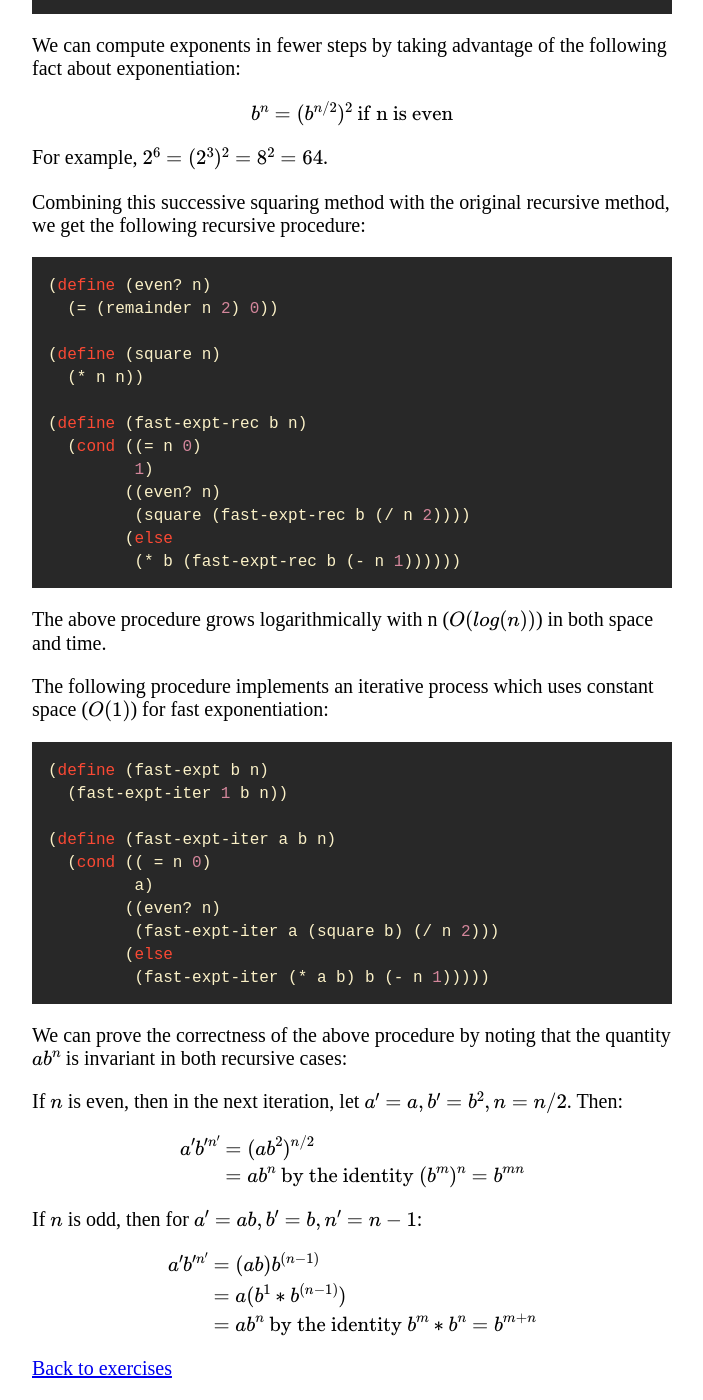
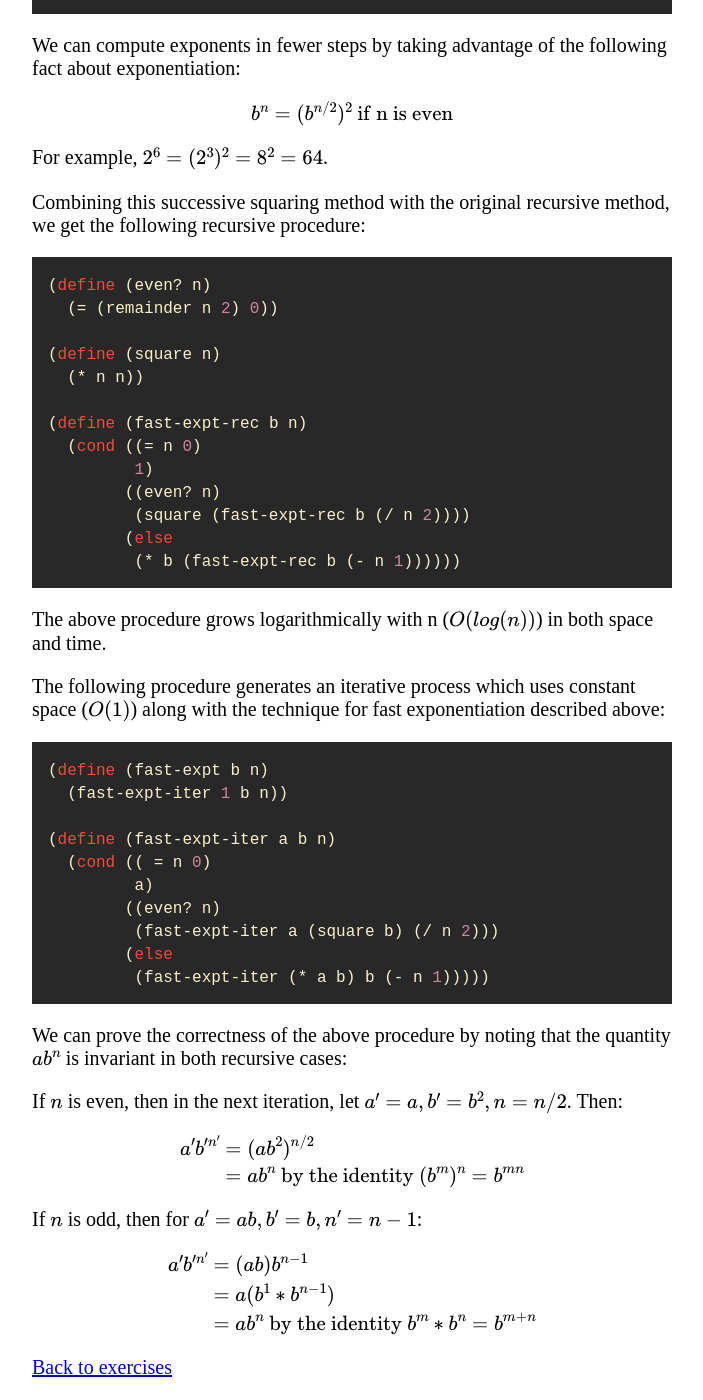
Before and after one commit to jgwillard/jgwillard.github.io, a Jekyll site: the page built from _sicp_exercises/1_16.md, in a window 1280 px wide and 1400 px high, scrolled down 763 px. Shown: the whole window, without its empty margins (288-991 px from the left). Built offline with Jekyll 4.4.1, drawn with Linux system fonts in a browser that asks for light colours; formulas are drawn with MathJax 3; some of the changed text lies outside the part shown.

Commit message:
corrections

````diff
--- a/_sicp_exercises/1_16.md
+++ b/_sicp_exercises/1_16.md
@@ -4,7 +4,7 @@ layout: sicp
 has_math: true
 ---
 
-The following procedure implements a linear recursive for computing $$b^n$$:
+The following procedure generates a linear recursive process for computing $$b^n$$:
 
 ```scheme
 (define (expt-rec b n)
@@ -64,7 +64,7 @@ Combining this successive squaring method with the original recursive method, we
 
 The above procedure grows logarithmically with n ($$O(log (n))$$) in both space and time.
 
-The following procedure implements an iterative process which uses constant space ($$O(1)$$) for fast exponentiation:
+The following procedure generates an iterative process which uses constant space ($$O(1)$$) along with the technique for fast exponentiation described above:
 
 ```scheme
 (define (fast-expt b n)
@@ -94,8 +94,8 @@ If $$n$$ is odd, then for $$a'=ab, b'=b, n'=n-1$$:
 
 $$
 \begin{align*}
-a'b'^{n'} &= (ab)b^{(n-1)} \\
-          &= a(b^1 * b^{(n-1)}) \\
+a'b'^{n'} &= (ab)b^{n-1} \\
+          &= a(b^1 * b^{n-1}) \\
           &= ab^n \ \text{by the identity}\ b^m * b^n = b^{m+n}
 \end{align*}
 $$
````
Also changed, not shown: other parts of _sicp_exercises/1_16.md (+1 -1 lines).
